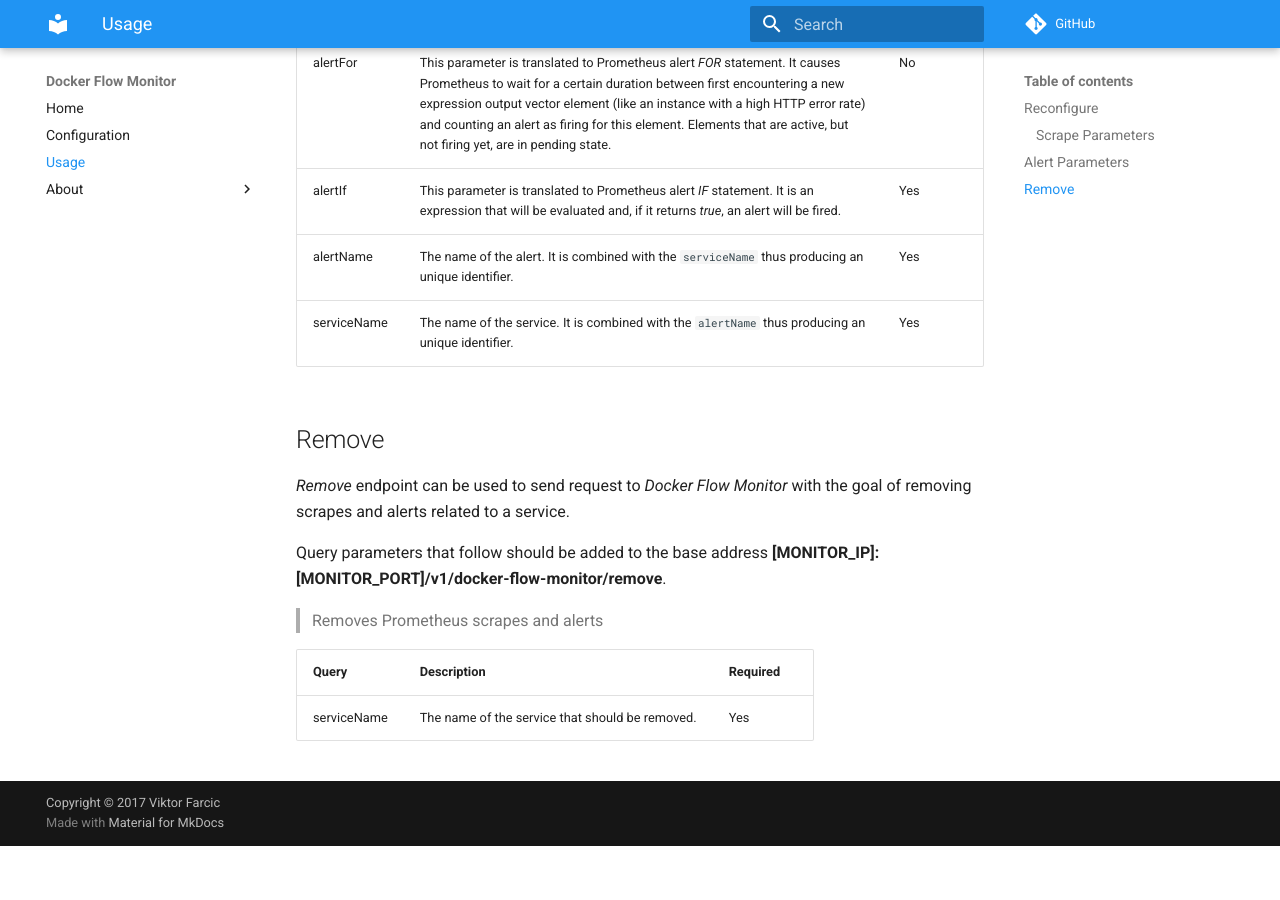
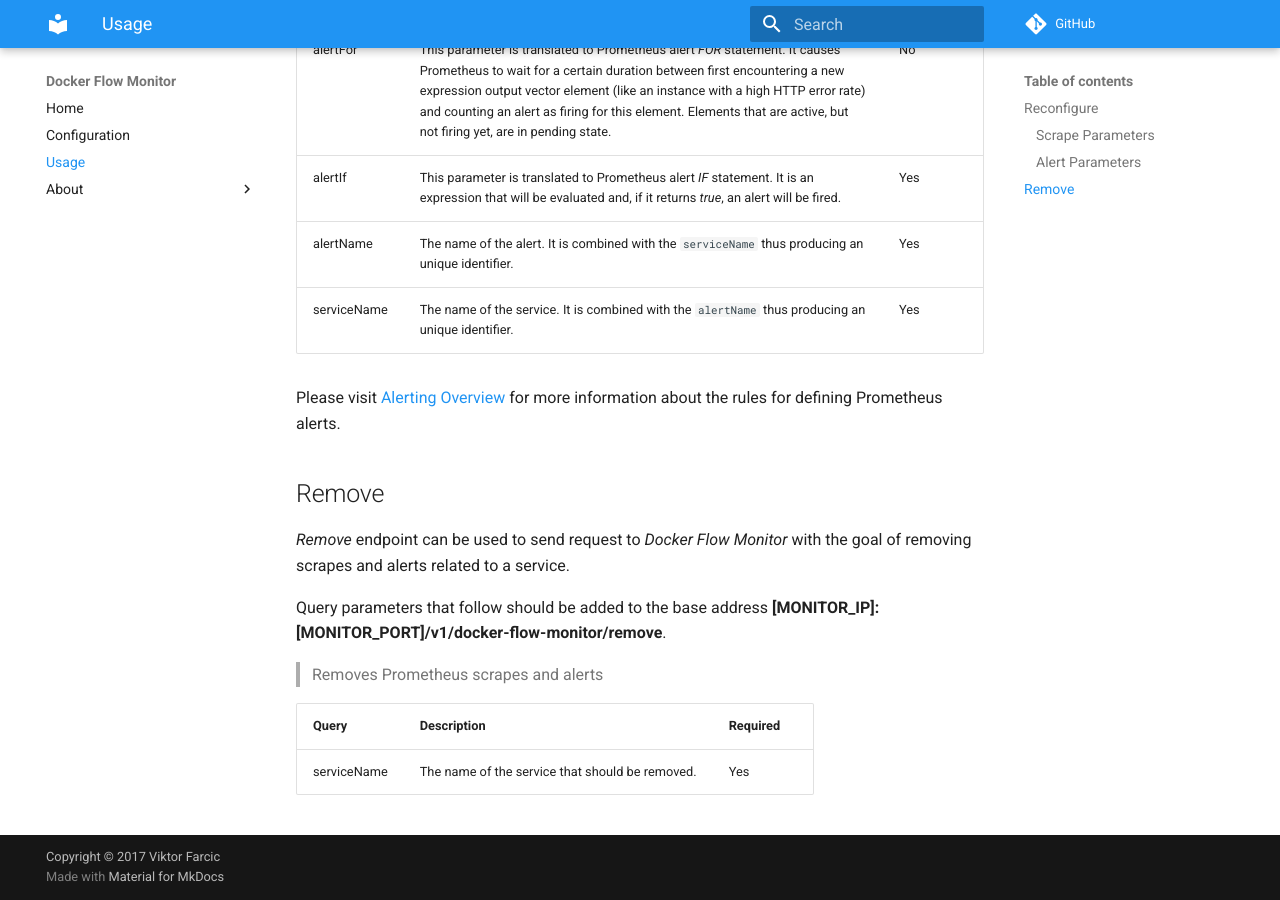
Before and after one commit to docker-flow/docker-flow-monitor, an MkDocs documentation site: the page built from docs/usage.md, in a window 1280 px wide and 900 px high, scrolled down 876 px. Built offline with MkDocs 1.6.1 and Material for MkDocs 9.7.7, drawn with Linux system fonts in a browser that asks for light colours; comment, search, counter and statistics services are not loaded; old or Windows-style settings are respelled for this version of MkDocs; before the commit the page ends 1722 px from its top, so only the background shows below that.

```diff
--- a/docs/usage.md
+++ b/docs/usage.md
@@ -17,7 +17,7 @@ Query parameters that follow should be added to the base address **[MONITOR_IP]:
 |scrapePort     |The port through which metrics are exposed.                                               |Yes     |
 |serviceName    |The name of the service that exports metrics.                                             |Yes     |
 
-## Alert Parameters
+### Alert Parameters
 
 > Defines Prometheus alerts
 
@@ -27,6 +27,8 @@ Query parameters that follow should be added to the base address **[MONITOR_IP]:
 |alertIf        |This parameter is translated to Prometheus alert *IF* statement. It is an expression that will be evaluated and, if it returns *true*, an alert will be fired.|Yes|
 |alertName      |The name of the alert. It is combined with the `serviceName` thus producing an unique identifier.|Yes|
 |serviceName    |The name of the service. It is combined with the `alertName` thus producing an unique identifier.|Yes|
+
+Please visit [Alerting Overview](https://prometheus.io/docs/alerting/overview/) for more information about the rules for defining Prometheus alerts.
 
 ## Remove
 
```
Also changed, not shown: 1 other file.
